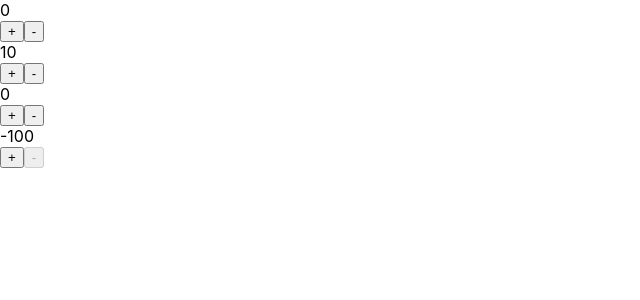
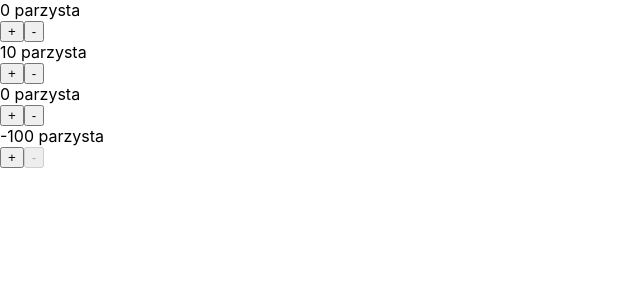
Before and after one commit to Bartosz-Do/react, a React (Create React App) app: page / in a window 1280 px wide. Shown: the top 300 px of the page, without its empty margins (0-640 px from the left). Built offline with nearby package versions, Linux system fonts and the light colour scheme; the HTML template or start-up script is replaced by a standard one.

Commit message:
dopisek czy liczba w counterze jest parzysta czy nieparzysta

```diff
--- a/src/Counter.js
+++ b/src/Counter.js
@@ -8,7 +8,7 @@ function Counter({initialCount = 0, increment = 1, ...rest}) {
     return (
         <div>
             <div>
-                {count}
+                {count} {count % 2 === 0 ? "parzysta" : "nieparzysta"}
             </div>
             <button disabled={count === max} onClick={() => setCount(prevCount => prevCount + increment)}>+</button>
             <button disabled={count === min} onClick={() => setCount(prevCount => prevCount - increment)}>-</button>
```
